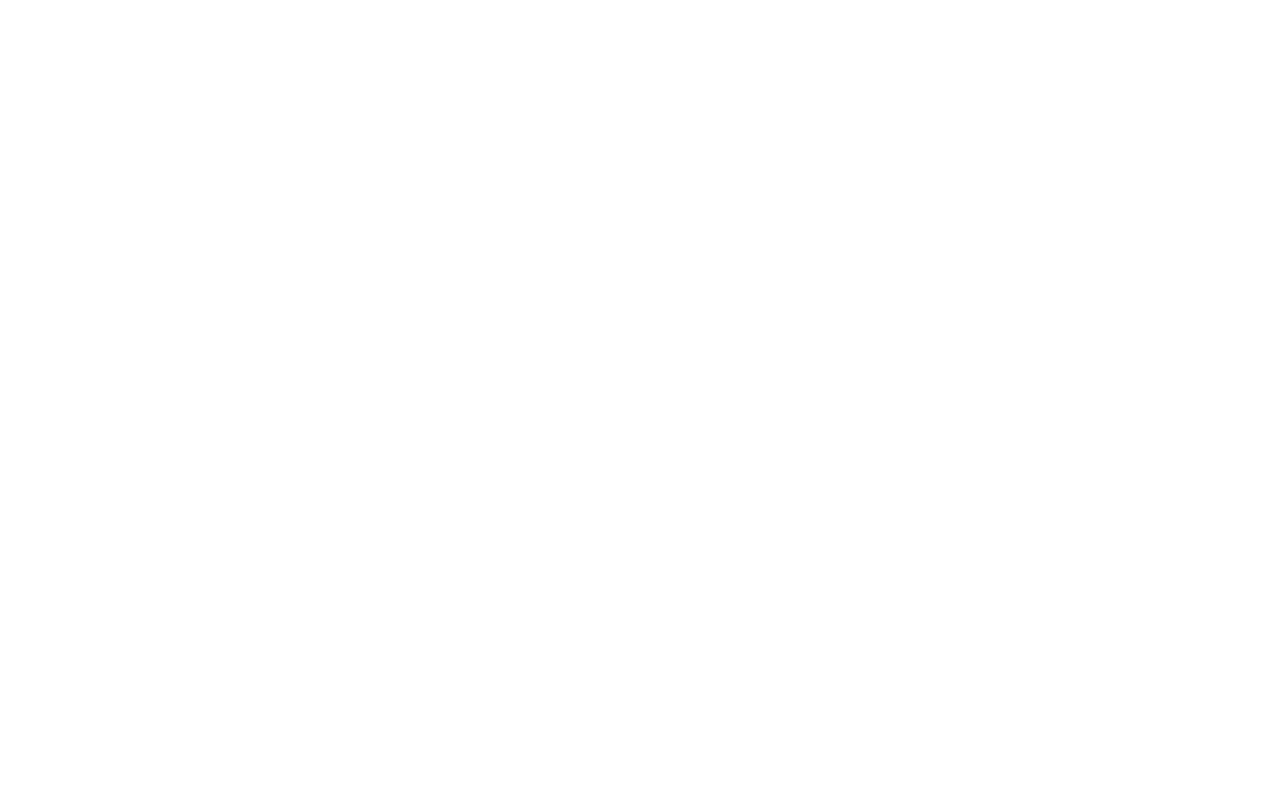
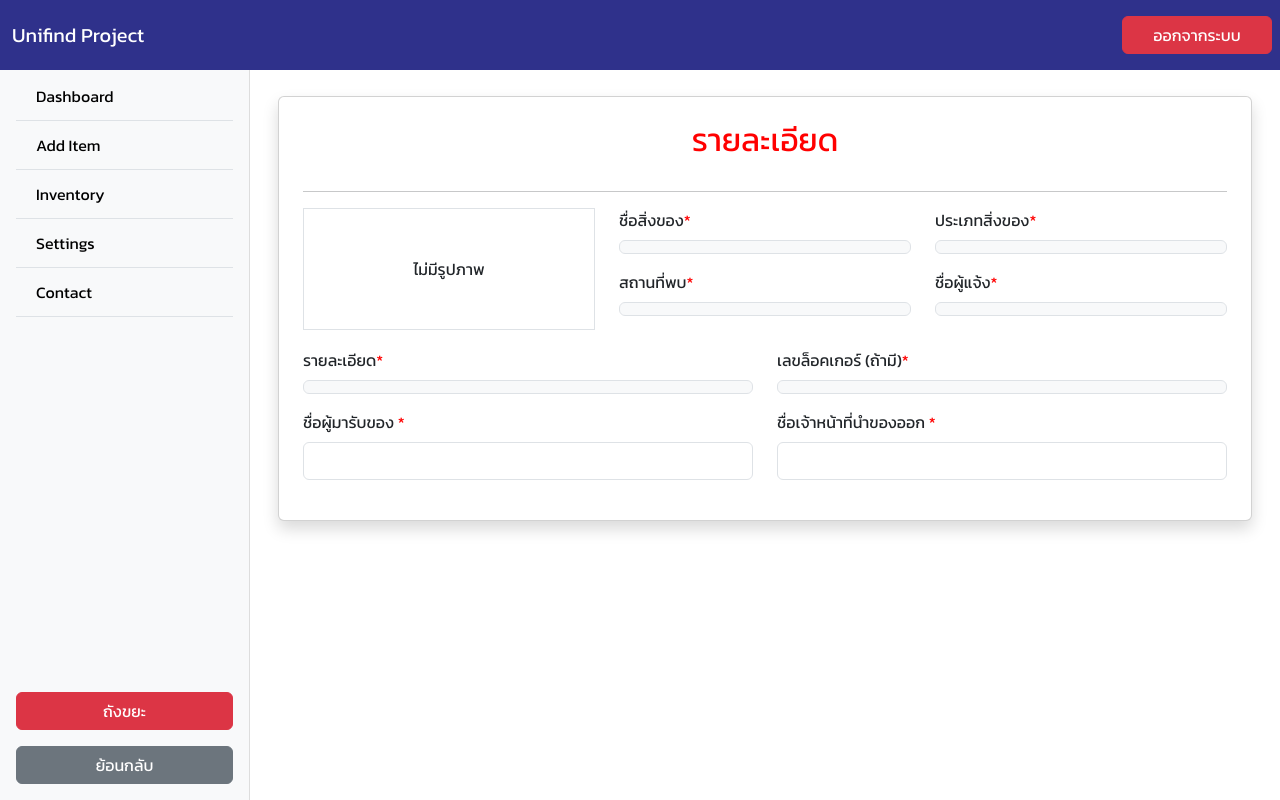
Before and after one commit to LacTodddd/Unifind_front, a React (Create React App) app: page /bin/1 in a window 1280 px wide. Before the commit this address had no page. Built offline with nearby package versions, Linux system fonts and the light colour scheme; no server answers.

Commit message:
เพิ่มหน้า Bin ดูรายละเอียดของ ของที่นำออกไปแล้ว by กัน ดีไซเนอร์

```diff
--- a/src/App.js
+++ b/src/App.js
@@ -6,6 +6,7 @@
 import InventoryList from "./components/Inventory";
 import EditItemForm from "./components/Form/EditItemForm";
 import Removepage from "./components/Form/RemovepageForm";
+import Bin from "./components/Form/Bin";
 import RemovedItemsList from './components/List/RemovedItemsList';
 import "bootstrap/dist/css/bootstrap.min.css";
 import Dashboard from "./components/Dashboard";
@@ -21,6 +22,7 @@
             <Route path="inventory" element={<InventoryList />} />
             <Route path="edit/:id" element={<EditItemForm />} />
             <Route path="remove/:id" element={<Removepage />} />
+            <Route path="bin/:id" element={<Bin />} />
             <Route path="removed" element={<RemovedItemsList />} />
           </Route>
         </Routes>
--- /dev/null
+++ b/src/components/Form/Bin.js
@@ -0,0 +1,160 @@
+import React, { useState, useEffect, useCallback } from "react";
+import { useParams, useNavigate } from "react-router-dom";
+import axios from "axios";
+
+const Bin = () => {
+  const { id } = useParams();
+  const navigate = useNavigate();
+  const [item, setItem] = useState({
+    name: "",
+    category: "",
+    place: "",
+    description: "",
+    namereport: "",
+    locker: "",
+    receiver: "",
+    staffName: ""
+  });
+  const [identityDoc, setIdentityDoc] = useState(null);
+  const [imageUrl, setImageUrl] = useState(null);
+
+
+  useEffect(() => {
+    console.log(`เรียก API ด้วย ID: ${id}`);
+    axios.get(`http://localhost:8080/api/lost-items/${id}`)
+      .then((response) => {
+        const fetchedItem = response.data;
+        setItem(fetchedItem);
+        fetchImage(id);
+
+        if (fetchedItem.status === 'removed') {
+          alert("สิ่งของนี้ถูกนำออกไปแล้ว");
+        }
+      })
+  }, [id]);
+
+  const fetchImage = useCallback(async () => {
+    try {
+      const response = await axios.get(`http://localhost:8080/api/lost-items/${id}/image`, {
+        responseType: "blob",
+      });
+      const imageUrl = URL.createObjectURL(response.data);
+      setImageUrl(imageUrl);
+      //console.log("Image Loaded:", imageUrl);
+    } catch (error) {
+      //console.error("Error fetching image:", error);
+    }
+  }, [id]);
+
+  const handleChange = (e) => {
+    setItem({ ...item, [e.target.name]: e.target.value });
+  };
+
+  const handleFileChange = (e) => {
+    setIdentityDoc(e.target.files[0]);
+  };
+
+  const handleSetStatusItem = async (e) => {
+    e.preventDefault();
+
+    const formData = new FormData();
+    formData.append("receiver", item.receiver);
+    formData.append("staffName", item.staffName);
+    if (identityDoc) {
+      formData.append("identityDoc", identityDoc);
+    }
+
+    try {
+      await axios.put(`http://localhost:8080/api/lost-items/status/${id}`, formData, {
+        headers: {
+          "Content-Type": "multipart/form-data",
+        },
+      });
+      alert("Item status updated successfully");
+      navigate("/inventory");
+    } catch (error) {
+      //console.error("Error updating item status:", error);
+      alert("ไม่สามารถเปลี่ยนสถานะได้");
+    }
+  };
+
+  return (
+    <div className="container mt-4">
+      <div className="card shadow p-4">
+        <h2 className="card-title text-center mb-3" style={{color:'red'}}>รายละเอียด</h2>
+        <hr />
+
+        <form onSubmit={handleSetStatusItem}>
+          <div className="row mb-3">
+            <div className="col-md-4 text-center">
+              {imageUrl ? (
+                <img
+                  src={imageUrl}
+                  alt="Lost Item"
+                  className="img-fluid rounded"
+                  style={{ maxHeight: "250px", objectFit: "cover" }}
+                />
+              ) : (
+                <div className="border p-5">ไม่มีรูปภาพ</div>
+              )}
+            </div>
+
+            <div className="col-md-8">
+              <div className="row">
+                <div className="col-md-6 mb-3">
+                  <label className="form-label">ชื่อสิ่งของ<span className="red-star">*</span></label>
+                  <div className="form-control bg-light">{item.name}</div>
+                </div>
+                <div className="col-md-6 mb-3">
+                  <label className="form-label">ประเภทสิ่งของ<span className="red-star">*</span></label>
+                  <div className="form-control bg-light">{item.category}</div>
+                </div>
+              </div>
+
+              <div className="row">
+                <div className="col-md-6 mb-3">
+                  <label className="form-label">สถานที่พบ<span className="red-star">*</span></label>
+                  <div className="form-control bg-light">{item.place}</div>
+                </div>
+                <div className="col-md-6 mb-3">
+                  <label className="form-label">ชื่อผู้แจ้ง<span className="red-star">*</span></label>
+                  <div className="form-control bg-light">{item.namereport}</div>
+                </div>
+              </div>
+            </div>
+          </div>
+
+          <div className="row">
+            <div className="col-md-6 mb-3">
+              <label className="form-label">รายละเอียด<span className="red-star">*</span></label>
+              <div className="form-control bg-light">{item.description}</div>
+            </div>
+            <div className="col-md-6 mb-3">
+              <label className="form-label">เลขล็อคเกอร์ (ถ้ามี)<span className="red-star">*</span></label>
+              <div className="form-control bg-light">{item.locker} </div>
+            </div>
+          </div>
+
+          <div className="row">
+            <div className="col-md-6 mb-3">
+              <label className="form-label">ชื่อผู้มารับของ <span className="red-star">*</span></label>
+              <input type="text" name="receiver" required value={item.receiver} onChange={handleChange} className="form-control" disabled={item.status === 'removed'} />
+            </div>
+            {/* <div className="col-md-6 mb-3">
+              <label className="form-label">เอกสารยืนยันตัวตน <span className="red-star">*</span></label>
+              <input type="file" name="identityDoc" required onChange={handleFileChange} className="form-control"/>
+            </div> */}
+            <div className="col-md-6 mb-3">
+              <label className="form-label">ชื่อเจ้าหน้าที่นำของออก <span className="red-star">*</span></label>
+              <input type="text" name="staffName" required value={item.staffName} onChange={handleChange} className="form-control" disabled={item.status === 'removed'}/>
+            </div>
+          </div>
+
+
+        </form>
+      </div>
+    </div>
+  );
+};
+
+export default Bin;
--- a/src/components/Inventory.js
+++ b/src/components/Inventory.js
@@ -84,7 +84,7 @@
 
       <div className="container text-center mt-4">
           <h1 className="mb-0 fs-4 px-3 py-1">หน้ารายการสิ่งของ</h1>
-          <hr></hr>
+          <hr style={{width:'100%'}}></hr>
       </div>
 
       {loading ? (
```
Also changed, not shown: src/components/List/RemovedItemsList.js (+5 -8 lines), src/components/Bin.js (deleted).
